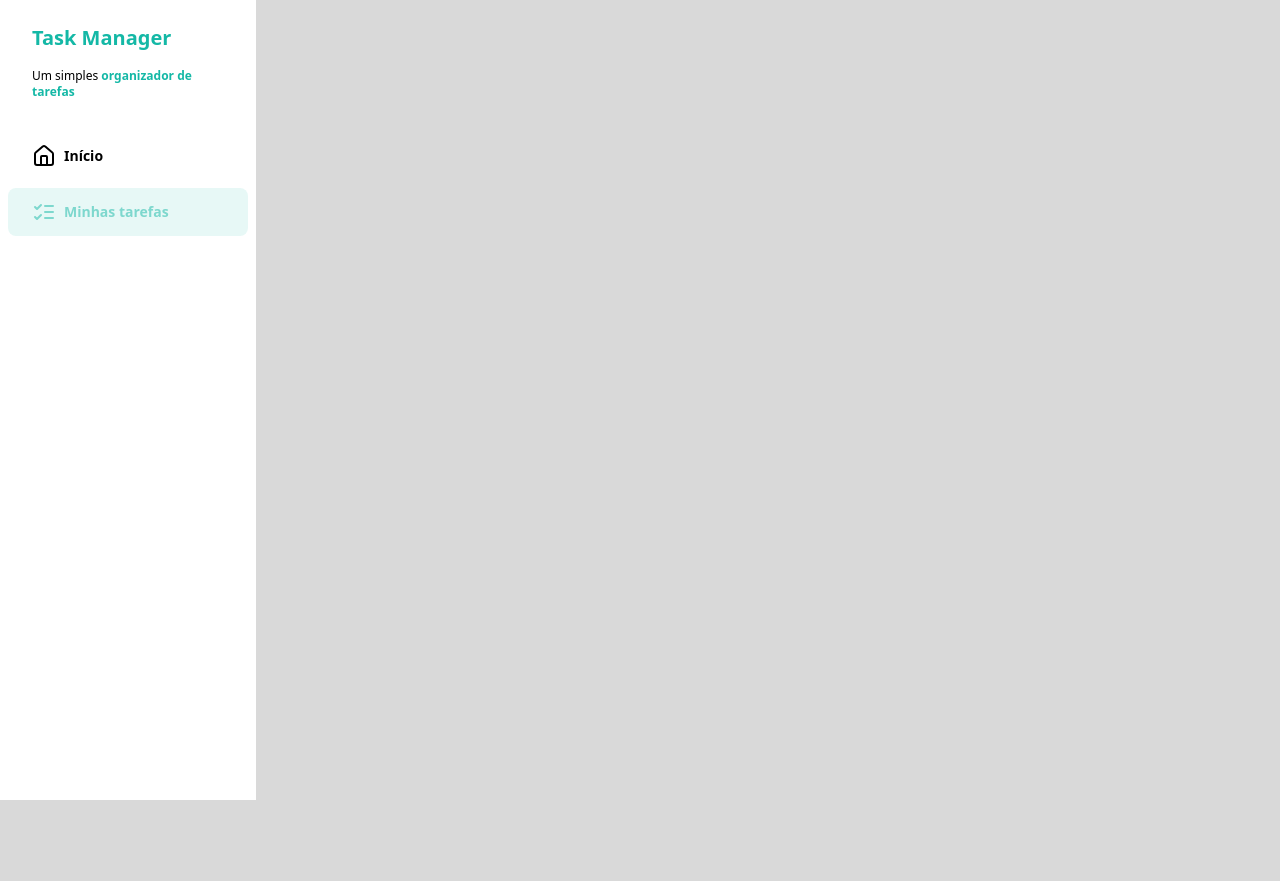
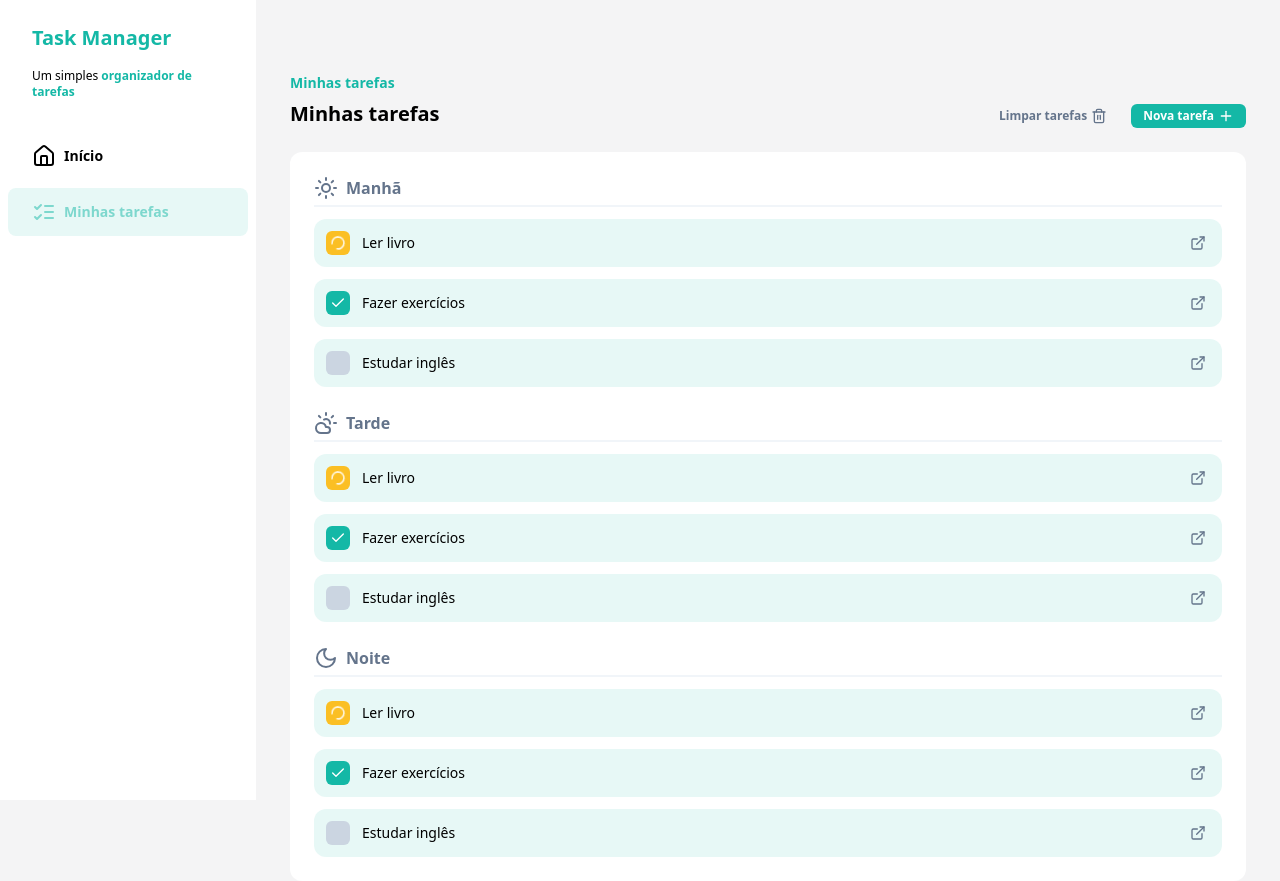
Before and after one commit to vitoralveschaves/task-manager, a React (Vite) app: page / in a window 1280 px wide. Before the commit the page ends 800 px from the top, so only its background shows below. Built offline with nearby package versions, Linux system fonts and the light colour scheme.

Commit message:
feat: add initial TasksComponents

```diff
--- a/src/App.tsx
+++ b/src/App.tsx
@@ -1,9 +1,11 @@
 import Sidebar from "./components/sidebar";
+import Tasks from "./components/tasks";
 
 const App = () => {
   return (
-    <div className="h-screen">
+    <div className="flex h-screen">
       <Sidebar />
+      <Tasks />
     </div>
   );
 };
--- /dev/null
+++ b/src/components/tasks.tsx
@@ -0,0 +1,68 @@
+import { Trash2, Plus, Sun, CloudSun, Moon, Key } from "lucide-react";
+import Button from "./button";
+import TaskSeparator from "./task-separator";
+import { useState } from "react";
+import { TASKS } from "../constants/tasks";
+import TaskItem from "./task-item";
+
+const Tasks = () => {
+  const [tasks, setTasks] = useState(TASKS);
+
+  const morningTasks = tasks.filter((t) => t.period === "morning");
+  const afterTasks = tasks.filter((t) => t.period === "afternoon");
+  const nightTasks = tasks.filter((t) => t.period === "night");
+
+  return (
+    <main className="flex-1 px-[34px] py-[70px]">
+      <div className="flex items-end justify-between">
+        <div className="space-y-[6px]">
+          {" "}
+          <span className="text-sm font-semibold text-teal-500">
+            Minhas tarefas
+          </span>
+          <h2 className="text-xl font-semibold">Minhas tarefas</h2>
+        </div>
+
+        <div className="flex items-center gap-3">
+          <Button variant="ghost">
+            Limpar tarefas
+            <Trash2 size={16} />
+          </Button>
+
+          <Button>
+            Nova tarefa
+            <Plus size={16} />
+          </Button>
+        </div>
+      </div>
+      <section className="mt-6 space-y-6 rounded-xl bg-white p-6">
+        <div>
+          <TaskSeparator icon={<Sun />} title={"Manhã"} />
+          <div className="space-y-3">
+            {morningTasks.map((task) => (
+              <TaskItem key={task.id} task={task} />
+            ))}
+          </div>
+        </div>
+        <div>
+          <TaskSeparator icon={<CloudSun />} title={"Tarde"} />
+          <div className="space-y-3">
+            {afterTasks.map((task) => (
+              <TaskItem key={task.id} task={task} />
+            ))}
+          </div>
+        </div>
+        <div>
+          <TaskSeparator icon={<Moon />} title={"Noite"} />
+          <div className="space-y-3">
+            {nightTasks.map((task) => (
+              <TaskItem key={task.id} task={task} />
+            ))}
+          </div>
+        </div>
+      </section>
+    </main>
+  );
+};
+
+export default Tasks;
--- /dev/null
+++ b/src/constants/tasks.ts
@@ -0,0 +1,67 @@
+import { Task } from "../types/task";
+
+export const TASKS: Task[] = [
+  {
+    id: 1,
+    period: "morning",
+    title: "Ler livro",
+    content: 'Ler o livro "O poder do hábito"',
+    status: "started",
+  },
+  {
+    id: 2,
+    period: "morning",
+    title: "Fazer exercícios",
+    content: "Fazer 30 minutos de exercícios",
+    status: "completed",
+  },
+  {
+    id: 3,
+    period: "morning",
+    title: "Estudar inglês",
+    content: "Estudar 1 hora de inglês",
+    status: "not_started",
+  },
+  {
+    id: 4,
+    period: "afternoon",
+    title: "Ler livro",
+    content: 'Ler o livro "O poder do hábito"',
+    status: "started",
+  },
+  {
+    id: 5,
+    period: "afternoon",
+    title: "Fazer exercícios",
+    content: "Fazer 30 minutos de exercícios",
+    status: "completed",
+  },
+  {
+    id: 6,
+    period: "afternoon",
+    title: "Estudar inglês",
+    content: "Estudar 1 hora de inglês",
+    status: "not_started",
+  },
+  {
+    id: 7,
+    period: "night",
+    title: "Ler livro",
+    content: 'Ler o livro "O poder do hábito"',
+    status: "started",
+  },
+  {
+    id: 8,
+    period: "night",
+    title: "Fazer exercícios",
+    content: "Fazer 30 minutos de exercícios",
+    status: "completed",
+  },
+  {
+    id: 9,
+    period: "night",
+    title: "Estudar inglês",
+    content: "Estudar 1 hora de inglês",
+    status: "not_started",
+  },
+];
--- a/src/index.css
+++ b/src/index.css
@@ -4,6 +4,6 @@
 
 @layer base {
   body {
-    @apply bg-[#D9D9D9];
+    @apply bg-[#F4F4F5];
   }
 }
```
